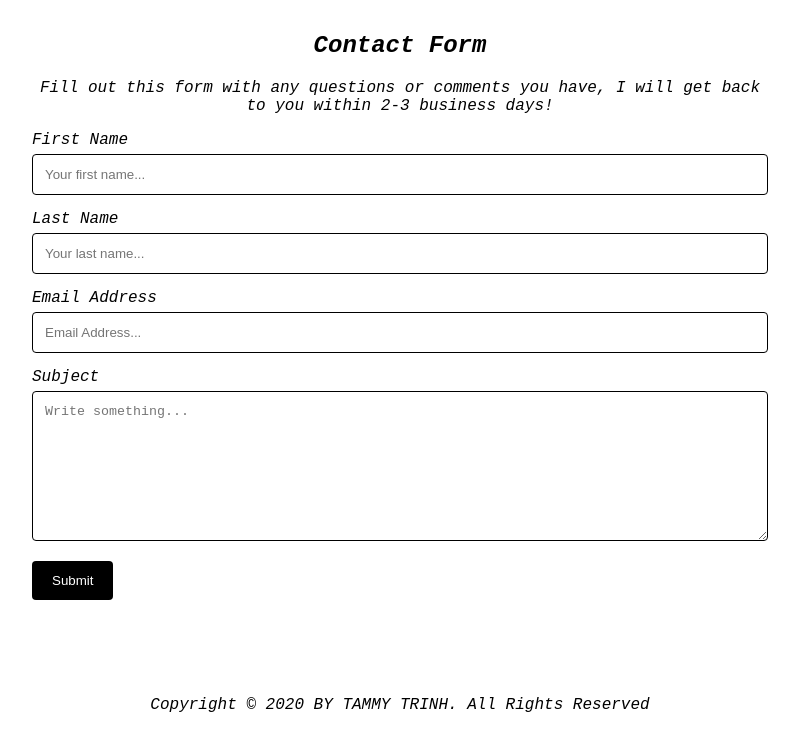
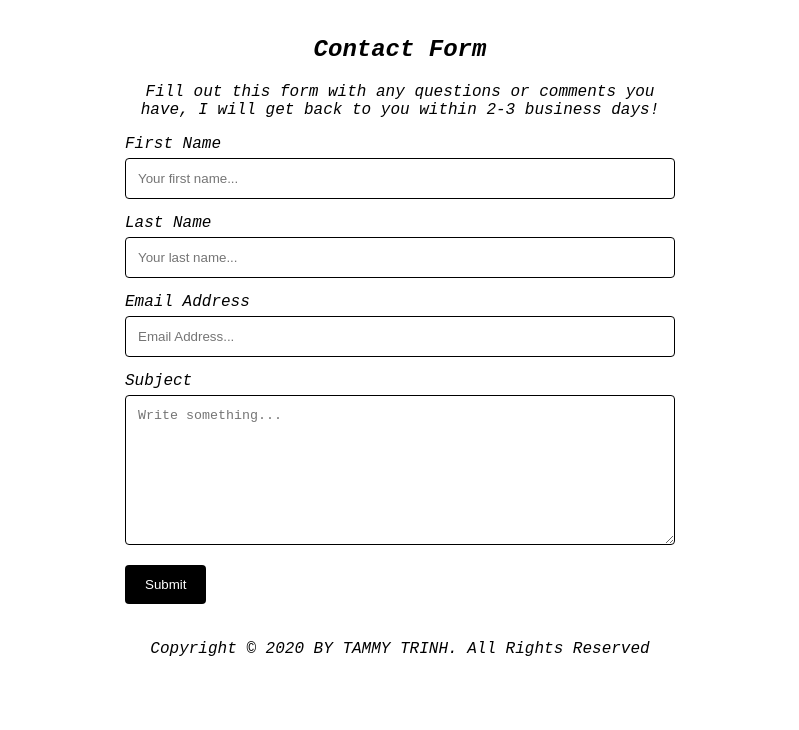
Before and after one commit to tamtrinhh/tamtrinhh.github.io, a plain HTML site: page index.html in a window 1280 px wide. Shown: the part 1727-2457 px from the top of the page, without its empty margins (240-1039 px from the left). After the commit the page ends 2401 px from the top, so only its background shows below. Drawn offline with Linux system fonts and the light colour scheme.

Commit message:
Update style.css
updated .container

```diff
--- a/css/style.css
+++ b/css/style.css
@@ -180,8 +180,11 @@ input[type=submit]:hover {
 }
 
 .container {
-/* top | right | bottom | left */
-padding: 1em 17em 5em 17em;
+
+padding: 20px;
+width: 550px;
+margin-left: auto;
+margin-right: auto;
 }
 
 #home {
@@ -189,6 +192,7 @@ padding: 1em 17em 5em 17em;
 }
 
 #about{
+  /* top | right | bottom | left */
   padding: 1em 10em 0em 10em;
   text-align: center;
 }
```
